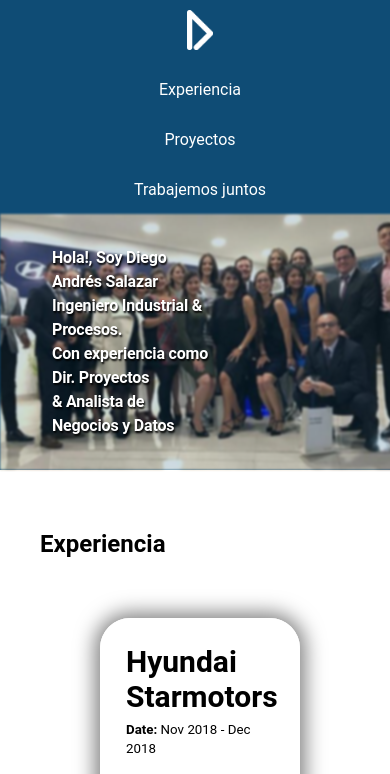
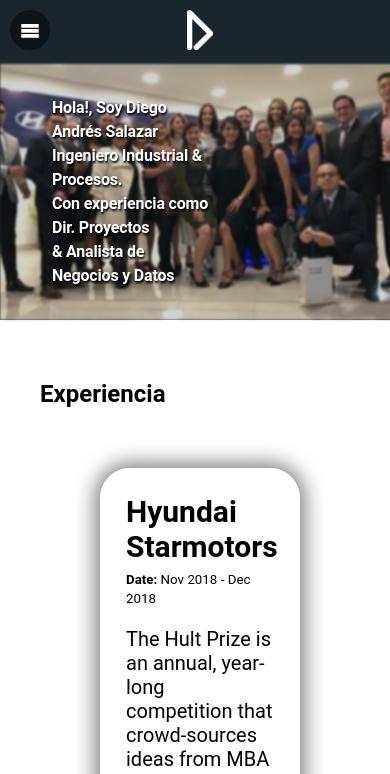
Before and after one commit to dasalazarr/dasalazar.github.io, a plain HTML site: page index.html in a window 390 px wide. Shown: the top 774 px of the page. Drawn offline with Linux system fonts and the light colour scheme; files whose address does not match are found by name.

Commit message:
add Button

```diff
--- a/index.html
+++ b/index.html
@@ -8,6 +8,7 @@
         <meta name="viewport" content="width=device-width, initial-scale=1">
     </head>
     <body>
+        <i class="icon-menu burger-button" id="burger-menu"></i>
         <header class="header">
             <div class="container">
                 <figure class="logo">
@@ -28,8 +29,8 @@
                 </nav>
             </div>
         </header>
-            <div class="container">
-                <section class="hero">
+            <section class="hero">
+                <div class="container">
                     <h1>
                         Hola!, Soy Diego Andrés Salazar <br>
                         Ingeniero Industrial & Procesos. <br>
@@ -38,8 +39,9 @@
 
                     </h1>
                     <img class="hero-image" src="images/hyundai.png" alt="Hero" width="500" height="300">
-                </section>
-            </div>
+                </div>
+            </section>
+
             <div class="container">
                 <section id="exp" class="exp">
                     <h2>Experiencia</h2>
@@ -103,6 +105,14 @@
                         <p>#NeverGrowUp👽</p>
                     </div>
                 </footer>
+         <script>
+             const menu = document.querySelector('.menu');
+             const burgerButton = document.querySelector('#burger-menu');
+             burgerButton.addEventListener('click', hideShow)
 
+             function hideShow(){
+                menu.classList.toggle('is-active');
+             }
+         </script>
     </body>
 </html>
--- a/style.css
+++ b/style.css
@@ -1,6 +1,35 @@
+@font-face {
+    font-family: 'icomoon';
+    src:  url('fonts/icomoon.eot?tc7q2y');
+    src:  url('fonts/icomoon.eot?tc7q2y#iefix') format('embedded-opentype'),
+      url('fonts/icomoon.ttf?tc7q2y') format('truetype'),
+      url('fonts/icomoon.woff?tc7q2y') format('woff'),
+      url('fonts/icomoon.svg?tc7q2y#icomoon') format('svg');
+    font-weight: normal;
+    font-style: normal;
+    font-display: block;
+  }
 
+  [class^="icon-"], [class*=" icon-"] {
+    /* use !important to prevent issues with browser extensions that change fonts */
+    font-family: 'icomoon' !important;
+    speak: never;
+    font-style: normal;
+    font-weight: normal;
+    font-variant: normal;
+    text-transform: none;
+    line-height: 1;
+
+    /* Better Font Rendering =========== */
+    -webkit-font-smoothing: antialiased;
+    -moz-osx-font-smoothing: grayscale;
+  }
+
+  .icon-menu:before {
+    content: "\e9bd";
+  }
 .header{
-    background: #0f4c75;
+    background: #1b262c;
     color: aliceblue;
     display: flex;
     height: 70px;
@@ -83,7 +112,7 @@
 
 .hero{
     height: auto;
-    background-color: #0f4c75;
+    background-color: #1b262c;
     display: flex;
     align-items: center;
     justify-content: space-between;
@@ -174,7 +203,7 @@
 }
 
 .footer{
-    background-color: #0f4c75;
+    background-color: #1b262c;
     color: white;
     display: flex;
     justify-content: center;
@@ -219,6 +248,24 @@
     font-weight: bold;
     flex-wrap: wrap;
 }
+
+.burger-button{
+    width: 40px;
+    height: 40px;
+    border-radius: 50%;
+    background-color: rgba(0, 0, 0, .5);
+    display: block;
+    text-align: center;
+    line-height: 40px;
+    position: fixed;
+    z-index: 10;
+    left: 10px;
+    top: 10px;
+    color: white;
+    font-size: 20px;
+    display: none;
+}
+
 
 @media screen and (max-width:320px){
 
@@ -269,6 +316,10 @@
 /* 768 resolucion iPad, entonces debo trabajar con un pixel menos */
 @media screen and (max-width:767px){
 
+    .burger-button{
+        display: block;
+    }
+
     .hero{
         height: auto;
         position: relative;
@@ -311,6 +362,11 @@
 
     .header a {
         justify-content: center;
+        height: 40px;
+        font-size: 1.8em;
+        margin-bottom: .5em;
+        border: 2px solid white;
+
     }
 
     .exp-hyundai{
@@ -333,6 +389,25 @@
         object-position: 25% 25%; */
     }
 
+    .menu{
+        position: fixed;
+        background: #0f4c75b3;
+        z-index: 3;
+        top: 0;
+        left: 0;
+        width: 100%;
+        bottom: 0;
+        display: flex;
+        align-items: center;
+        justify-content: center;
+        left:-100%;
+        transition: .3s;
+    }
+
+    .menu.is-active{
+        left: 0;
+    }
+
 
 
 }
```
